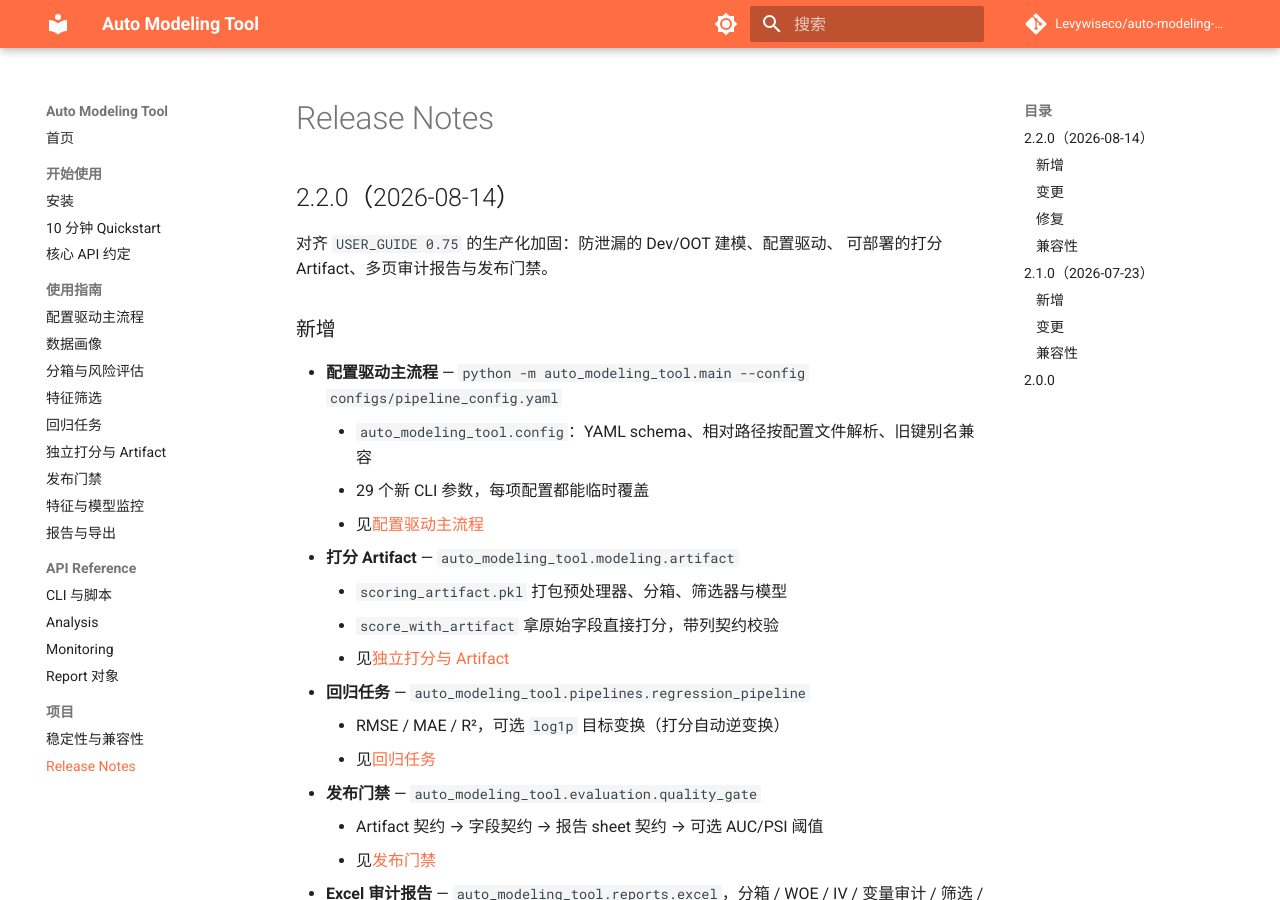
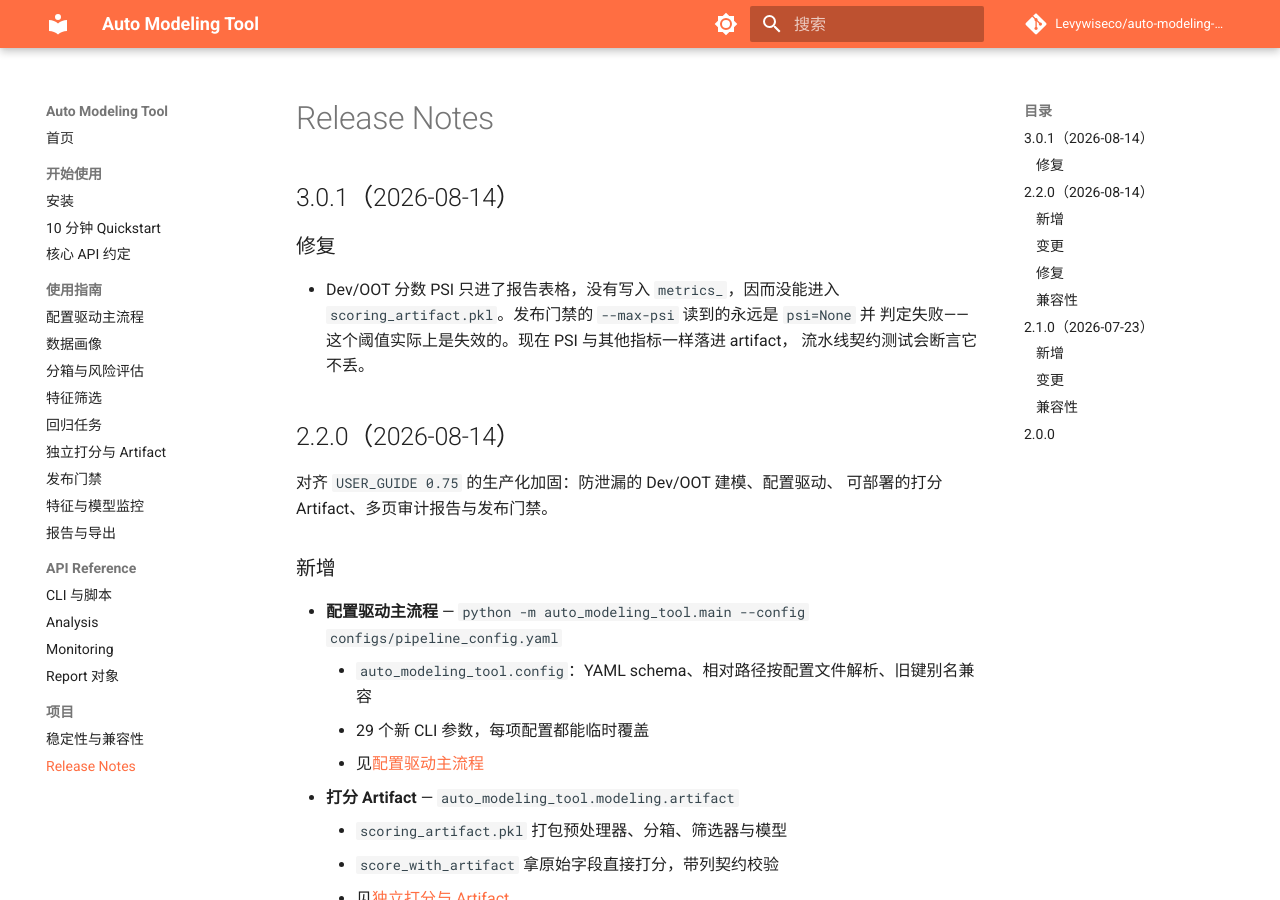
Before and after one commit to Levywiseco/auto-modeling-tool, an MkDocs documentation site: the page built from docs/project/release-notes.md, in a window 1280 px wide and 900 px high. Built offline with MkDocs 1.6.1 and Material for MkDocs 9.7.7, drawn with Linux system fonts in a browser that asks for light colours; comment, search, counter and statistics services are not loaded.

Commit message:
fix: carry Dev/OOT score PSI into the scoring artifact (v3.0.1) (#8)
The release gate's PSI threshold was inert. `_build_report_tables` computed the
Dev/OOT score PSI and wrote it into the Score_PSI / Stability_Summary report
tables, but never into `metrics_` — so it never reached the artifact metadata
that `validate_release` reads. Every `--max-psi` run reported
`psi=None, required<=X` and failed the check, whatever the real PSI was.

Found while walking a full pipeline end to end on a 6000-row credit sample:
the Excel report showed a healthy Score_PSI page while the gate simultaneously
claimed it had no PSI at all.

PSI is now recorded as a metric alongside auc_roc/ks, so it flows into
scoring_artifact.pkl by the existing path. Verified on the same sample:
score_psi=0.0075 reaches the artifact, `--max-psi 0.10` exits 0, and an
unreachable ceiling exits 1.

The pipeline contract test now asserts score_psi is present in metrics, matches
the artifact, and that an impossible ceiling actually fails the gate.

Co-authored-by: Claude Opus 5 <noreply@anthropic.com>

```diff
--- a/auto_modeling_tool/__init__.py
+++ b/auto_modeling_tool/__init__.py
@@ -31,7 +31,7 @@ Low-level tools (sklearn-style)
 >>> from auto_modeling_tool.evaluation import calculate_all_metrics
 """
 
-__version__ = "3.0.0"
+__version__ = "3.0.1"
 __author__ = "AutoModelTool Team"
 
 # Task-oriented workflow entry points
--- a/docs/project/release-notes.md
+++ b/docs/project/release-notes.md
@@ -1,4 +1,13 @@
 # Release Notes
+
+## 3.0.1（2026-08-14）
+
+### 修复
+
+- Dev/OOT 分数 PSI 只进了报告表格，没有写入 `metrics_`，因而没能进入
+  `scoring_artifact.pkl`。发布门禁的 `--max-psi` 读到的永远是 `psi=None` 并
+  判定失败——这个阈值实际上是失效的。现在 PSI 与其他指标一样落进 artifact，
+  流水线契约测试会断言它不丢。
 
 ## 2.2.0（2026-08-14）
 
--- a/pyproject.toml
+++ b/pyproject.toml
@@ -4,7 +4,7 @@ build-backend = "setuptools.build_meta"
 
 [project]
 name = "auto-modeling-tool"
-version = "3.0.0"
+version = "3.0.1"
 description = "High-performance auto-modeling framework built with Polars"
 readme = "README.md"
 license = {text = "MIT"}
```
Also changed, not shown: CHANGELOG.md (+10 -0 lines), 2 other files.
